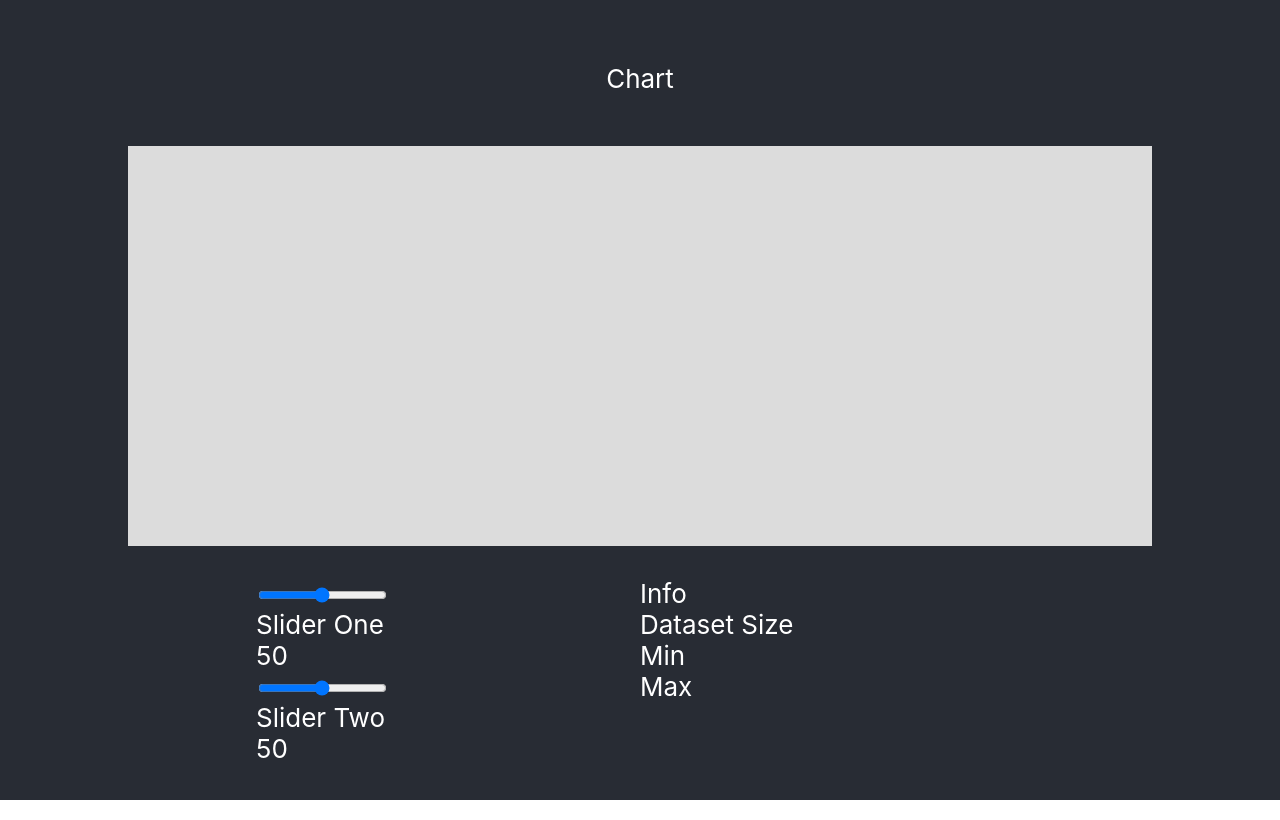
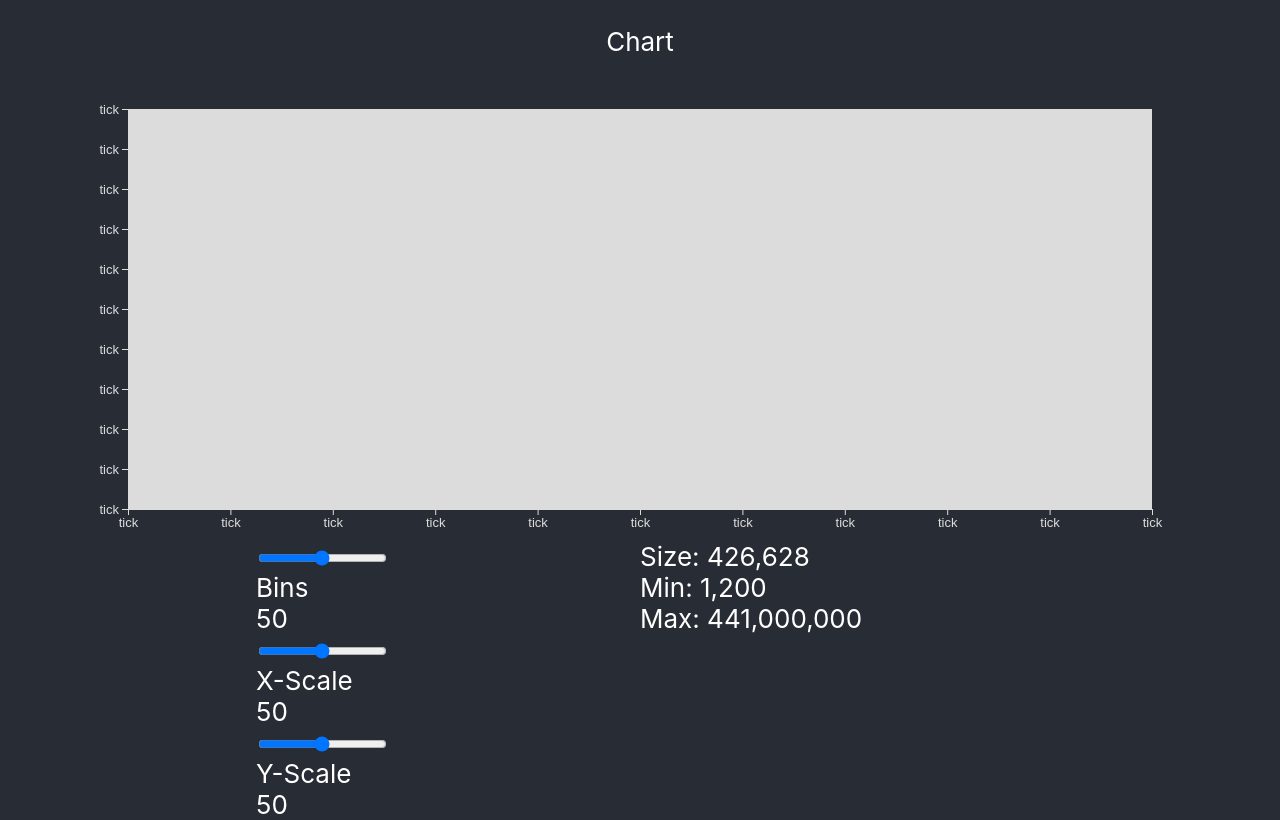
Before and after one commit to anselbrandt/d3-histogram, a React (Create React App) app: page / in a window 1280 px wide. Built offline with nearby package versions, Linux system fonts and the light colour scheme.

Commit message:
Add utils

```diff
--- a/src/App.js
+++ b/src/App.js
@@ -1,37 +1,70 @@
-import React, { useRef, useState } from "react";
+import React, { useRef, useState, useEffect } from "react";
 import styles from "./App.module.css";
 import useGetViewport from "./useGetViewport";
 import Chart from "./Chart";
 import Controls from "./Controls";
 import Info from "./Info";
+import { csv } from "d3";
+import { getMin, getMax, getHistogram } from "./utils";
 
 function App() {
   const { width, height } = useGetViewport();
   const svgRef = useRef();
-  const [inputOne, setInputOne] = useState(50);
-  const [inputTwo, setInputTwo] = useState(50);
+  const [bins, setBins] = useState(50);
+  const [xScale, setXScale] = useState(50);
+  const [yScale, setYScale] = useState(50);
+  const [data, setData] = useState();
+  const [min, setMin] = useState();
+  const [max, setMax] = useState();
+  const [histogram, setHistogram] = useState();
 
-  const handleSetInputOne = (event) => {
+  useEffect(() => {
+    csv("/prices.csv").then((data) => {
+      const raw = data.map((value) => +Object.values(value)[0]);
+      setData(raw);
+      const minima = getMin(raw);
+      const maxima = getMax(raw);
+      setMin(minima);
+      setMax(maxima);
+      const hist = getHistogram(raw, 20, 10000000);
+      setHistogram(hist);
+      console.log(hist);
+    });
+  }, []);
+
+  const handleSetBins = (event) => {
     const value = event.target.value;
-    setInputOne(value);
+    setBins(value);
   };
-
-  const handleSetInputTwo = (event) => {
+  const handleSetXScale = (event) => {
     const value = event.target.value;
-    setInputTwo(value);
+    setXScale(value);
+  };
+  const handleSetYScale = (event) => {
+    const value = event.target.value;
+    setYScale(value);
   };
 
   return (
     <div className={styles.app}>
-      <Chart width={width} height={height} svgRef={svgRef} />
+      <Chart
+        width={width * 0.8}
+        height={height * 0.5}
+        svgRef={svgRef}
+        data={data}
+        min={min}
+        max={max}
+      />
       <div className={styles.gridContainer}>
         <Controls
-          inputOne={inputOne}
-          inputTwo={inputTwo}
-          handleSetInputOne={handleSetInputOne}
-          handleSetInputTwo={handleSetInputTwo}
+          bins={bins}
+          xScale={xScale}
+          yScale={yScale}
+          handleSetBins={handleSetBins}
+          handleSetXScale={handleSetXScale}
+          handleSetYScale={handleSetYScale}
         />
-        <Info />
+        <Info data={data} min={min} max={max} />
       </div>
     </div>
   );
--- a/src/Chart.js
+++ b/src/Chart.js
@@ -1,25 +1,42 @@
 import React, { useEffect } from "react";
 import styles from "./Chart.module.css";
-import { select, csv } from "d3";
+import { select, axisBottom, axisLeft, scaleLinear } from "d3";
 
 export default function Chart(props) {
-  const { svgRef, width, height } = props;
+  const { svgRef, width, height, data } = props;
+  const bins = 10;
+  const cutoff = 10000000;
 
   useEffect(() => {
-    const svg = select(svgRef.current);
-    svg.attr("width", `${width * 0.8}px`).attr("height", `${height * 0.5}px`);
-  }, [svgRef, width, height]);
+    if (data) {
+      const svg = select(svgRef.current);
 
-  useEffect(() => {
-    csv("/prices.csv").then((data) => {
-      console.log(data.length);
-    });
-  }, []);
+      const xScale = scaleLinear().domain([0, bins]).range([0, width]);
+      const yScale = scaleLinear().domain([0, cutoff]).range([height, 0]);
+      const xAxis = axisBottom(xScale).ticks(bins).tickFormat("tick");
+      svg
+        .select(`.${styles.xAxis}`)
+        .style("transform", `translateY(${height}px)`)
+        .call(xAxis)
+        .attr("color", "gainsboro");
+      const yAxis = axisLeft(yScale).ticks(10).tickFormat("tick");
+      svg.select(`.${styles.yAxis}`).call(yAxis).attr("color", "gainsboro");
+      svg.attr("width", `${width}px`).attr("height", `${height}px`);
+    }
+  }, [svgRef, width, height, data]);
+
   return (
     <div>
       <div className={styles.chartTitle}>Chart</div>
       <div>
-        <svg ref={svgRef}></svg>
+        <svg
+          className={styles.svg}
+          ref={svgRef}
+          style={{ width: width, height: height }}
+        >
+          <g className={styles.xAxis} />
+          <g className={styles.yAxis} />
+        </svg>
       </div>
     </div>
   );
--- a/src/Chart.module.css
+++ b/src/Chart.module.css
@@ -1,8 +1,17 @@
 svg {
   background: gainsboro;
   margin: 1em;
+  overflow: visible;
 }
 
 .chartTitle {
   margin: 1em;
 }
+
+.xAxis {
+  font-size: 0.5em;
+}
+
+.yAxis {
+  font-size: 0.5em;
+}
--- a/src/Controls.js
+++ b/src/Controls.js
@@ -2,7 +2,14 @@ import React from "react";
 import styles from "./Controls.module.css";
 
 export default function Controls(props) {
-  const { inputOne, inputTwo, handleSetInputOne, handleSetInputTwo } = props;
+  const {
+    bins,
+    xScale,
+    yScale,
+    handleSetBins,
+    handleSetXScale,
+    handleSetYScale,
+  } = props;
   return (
     <div className={styles.controlsContainer}>
       <div>
@@ -10,22 +17,33 @@ export default function Controls(props) {
           type="range"
           min={1}
           max={100}
-          value={inputOne}
-          onChange={handleSetInputOne}
+          value={bins}
+          onChange={handleSetBins}
         ></input>
-        <div>Slider One</div>
-        <div>{inputOne}</div>
+        <div>Bins</div>
+        <div>{bins}</div>
       </div>
       <div>
         <input
           type="range"
           min={1}
           max={100}
-          value={inputTwo}
-          onChange={handleSetInputTwo}
+          value={xScale}
+          onChange={handleSetXScale}
         ></input>
-        <div>Slider Two</div>
-        <div>{inputTwo}</div>
+        <div>X-Scale</div>
+        <div>{xScale}</div>
+      </div>
+      <div>
+        <input
+          type="range"
+          min={1}
+          max={100}
+          value={yScale}
+          onChange={handleSetYScale}
+        ></input>
+        <div>Y-Scale</div>
+        <div>{yScale}</div>
       </div>
     </div>
   );
--- a/src/Info.js
+++ b/src/Info.js
@@ -1,13 +1,13 @@
 import React from "react";
 import styles from "./Info.module.css";
 
-export default function Info() {
+export default function Info(props) {
+  const { data, min, max } = props;
   return (
     <div className={styles.infoContainer}>
-      <div>Info</div>
-      <div>Dataset Size</div>
-      <div>Min</div>
-      <div>Max</div>
+      <div>Size: {data ? data.length.toLocaleString() : null}</div>
+      <div>Min: {min ? min.toLocaleString() : null}</div>
+      <div>Max: {max ? max.toLocaleString() : null}</div>
     </div>
   );
 }
--- /dev/null
+++ b/src/utils.js
@@ -0,0 +1,64 @@
+export function getMin(arr) {
+  let min = arr[0];
+  arr.forEach((value) => {
+    if (value < min) {
+      min = value;
+    }
+  });
+  return min;
+}
+
+export function getMax(arr) {
+  let max = arr[0];
+  arr.forEach((value) => {
+    if (value > max) {
+      max = value;
+    }
+  });
+  return max;
+}
+
+export function getHistogram(arr, bins, cutoff) {
+  function getMax(arr) {
+    let max = arr[0];
+    arr.forEach((value) => {
+      if (value > max && value < cutoff) {
+        max = value;
+      }
+    });
+    return max;
+  }
+  const max = getMax(arr);
+  const width = max / bins;
+
+  const bounds = Array(bins)
+    .fill()
+    .map((value, index) => index * width)
+    .sort();
+
+  const histObj = bounds.reduce(
+    (accumulator, current) => Object.assign(accumulator, { [current]: 0 }),
+    {}
+  );
+
+  arr.forEach((value) => {
+    const bin = Math.max(
+      ...bounds.filter((bin) => {
+        return value >= bin;
+      })
+    );
+    histObj[bin] = histObj[bin] + 1;
+  });
+
+  function histArr(obj) {
+    return Object.keys(obj).map((value) => {
+      return {
+        bin: +value,
+        count: obj[value],
+      };
+    });
+  }
+  return histArr(histObj);
+}
+
+export default { getMin, getMax, getHistogram };
```
